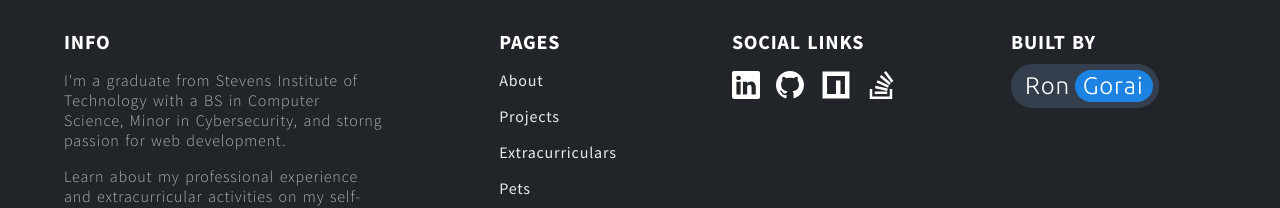
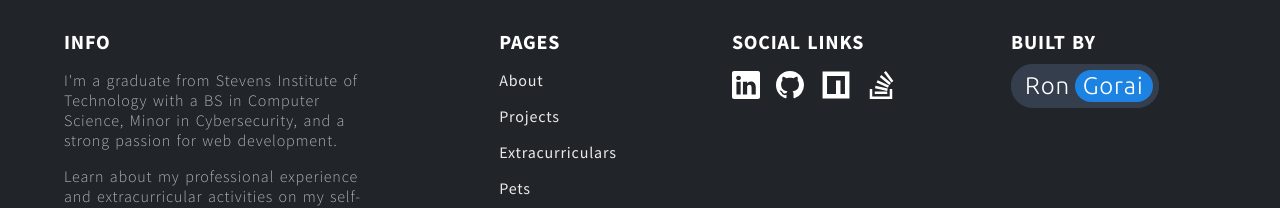
Before and after one commit to rgorai/rongorai-personal-website, a React (Create React App) app in the folder client/: page / in a window 1280 px wide. Shown: the part 816-1024 px from the top of the page. Built offline with nearby package versions, Linux system fonts and the light colour scheme.

Commit message:
footer typo

```diff
--- a/client/src/Misc/components/Footer.tsx
+++ b/client/src/Misc/components/Footer.tsx
@@ -97,7 +97,7 @@ const Footer = (props: Props) => {
         <div>
           <p className={styles.message}>
             {
-              "I'm a graduate from Stevens Institute of Technology with a BS in Computer Science, Minor in Cybersecurity, and storng passion for web development."
+              "I'm a graduate from Stevens Institute of Technology with a BS in Computer Science, Minor in Cybersecurity, and a strong passion for web development."
             }
           </p>
           <p className={styles.message}>
```
